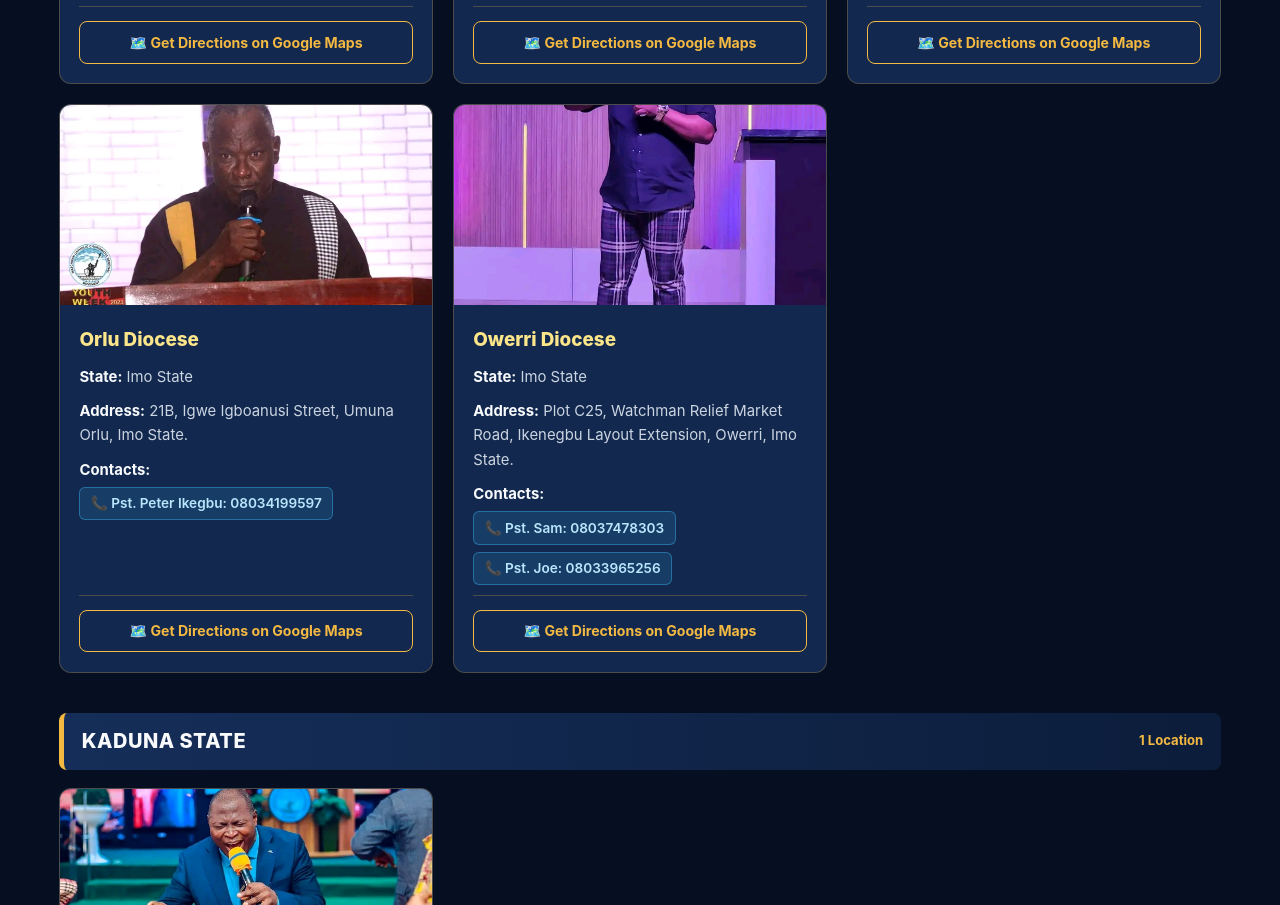
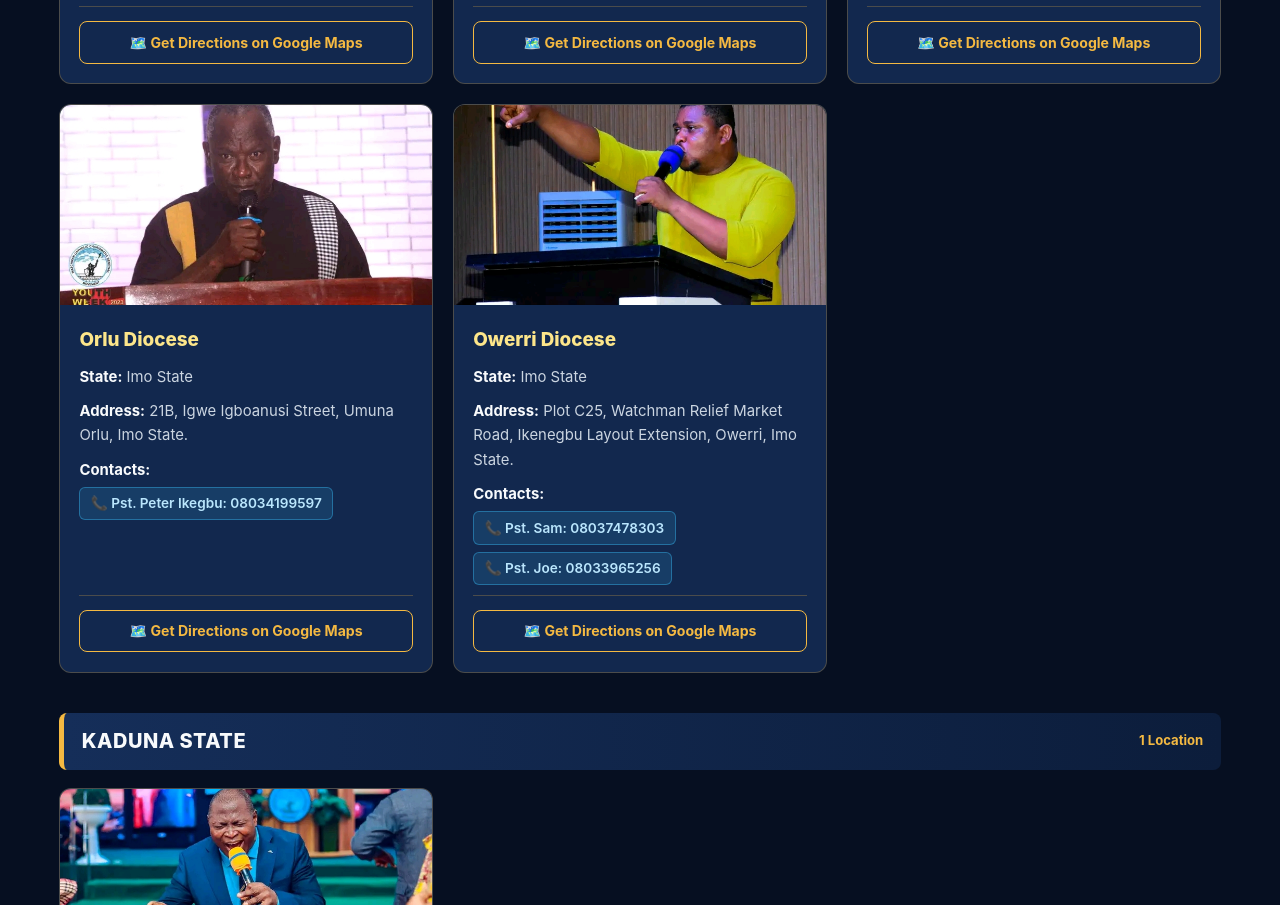
Before and after one commit to watchmanjudahparish/Wccrm-locator-nig-, a plain HTML site: page index.html in a window 1280 px wide. Shown: the part 8380-9285 px from the top of the page. Drawn offline with Linux system fonts and the light colour scheme.

Commit message:
Update index.html

```diff
--- a/index.html
+++ b/index.html
@@ -872,7 +872,7 @@
           { name: "Pst. Sam", phone: "08037478303" },
           { name: "Pst. Joe", phone: "08033965256" }
         ],
-        image: "owerri diocese.jpg",
+        image: "pastor chimaobi.jpg",
         lat: 5.4891,
         lng: 7.0333
       },
```
